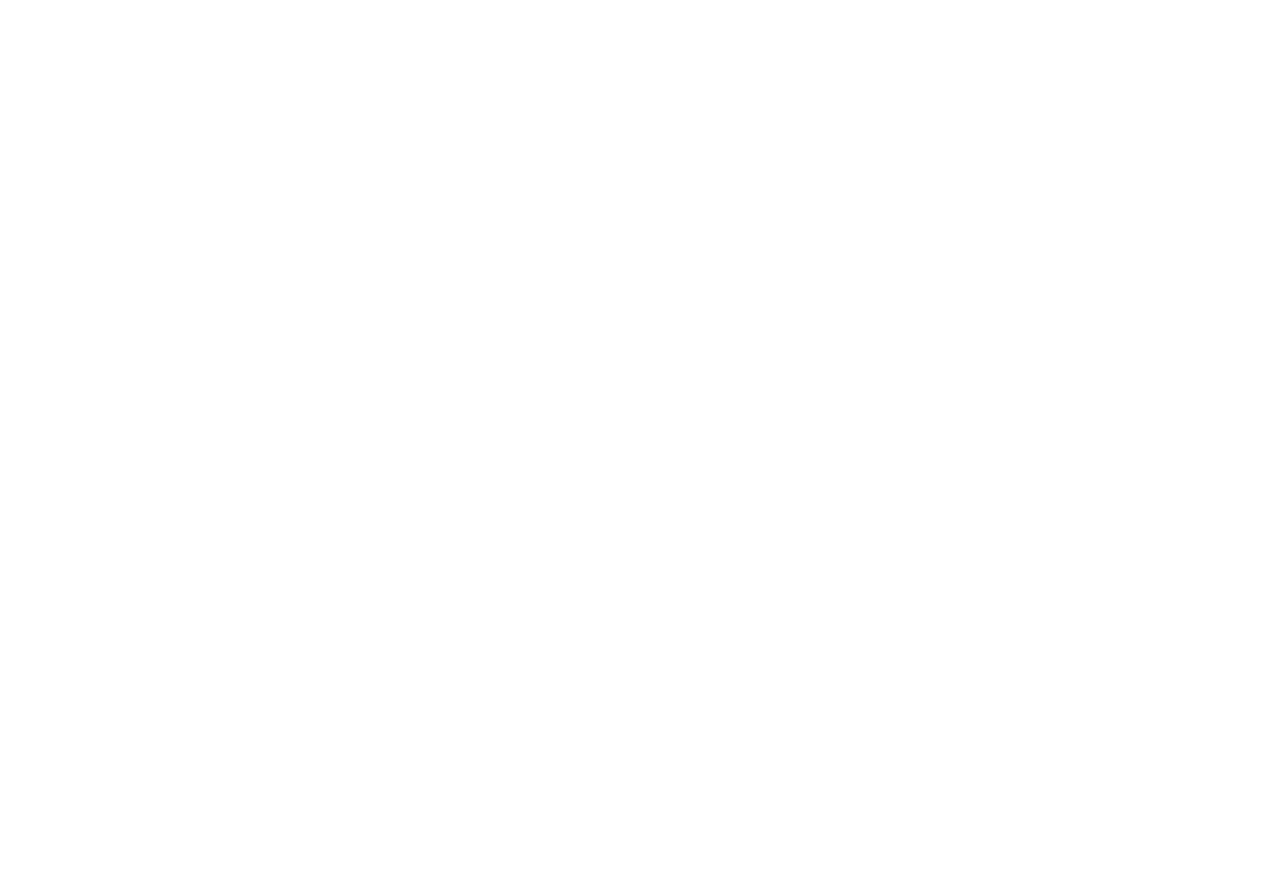
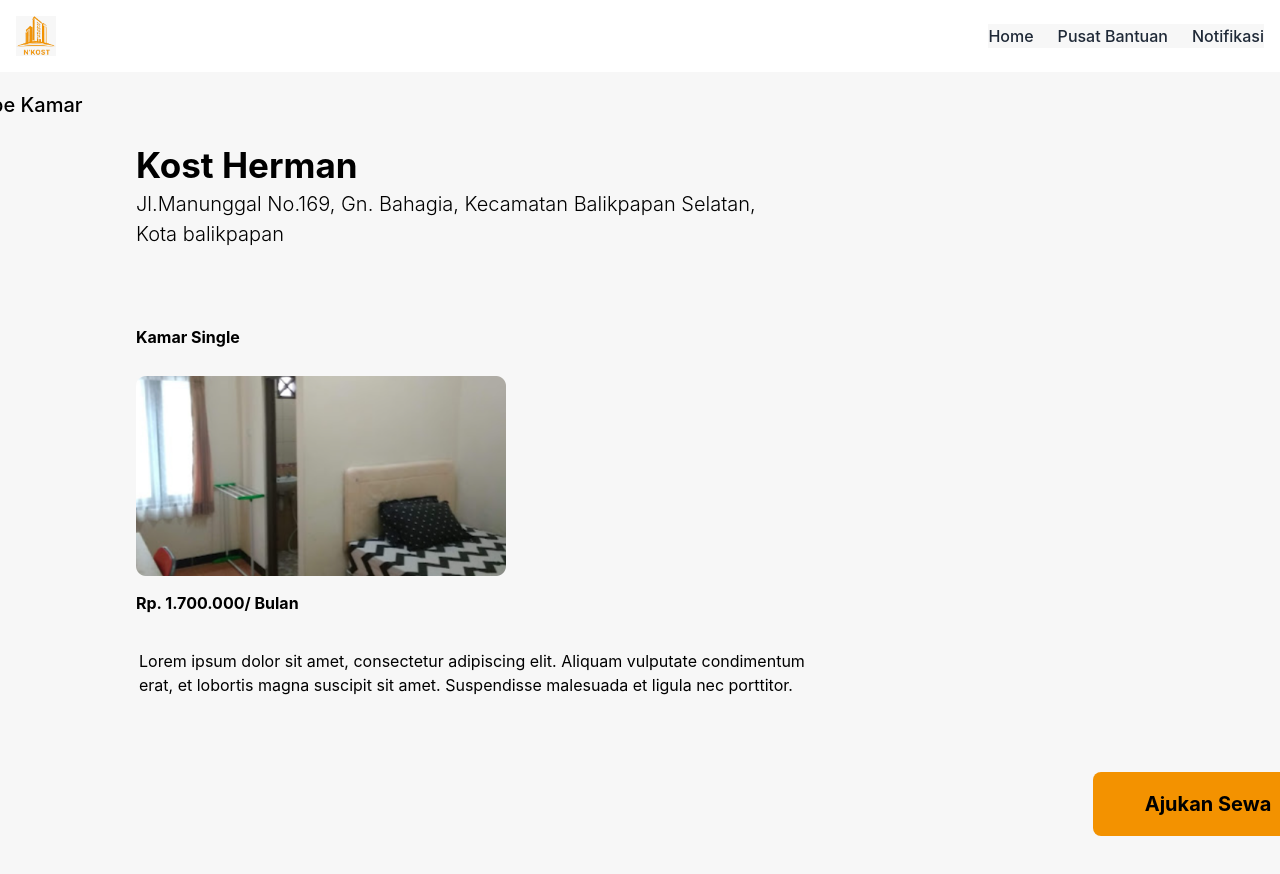
Before and after one commit to Yofandra/Client_NKost, a React (Vite) app: page /penyewa/sewa/kamar in a window 1280 px wide. Before the commit this address had no page. Shown: the top 874 px of the page. Before the commit the page ends 800 px from the top, so only its background shows below. Built offline with nearby package versions, Linux system fonts and the light colour scheme; a web font is replaced by a local one.

Commit message:
sewaKamar

```diff
--- a/src/main.jsx
+++ b/src/main.jsx
@@ -10,6 +10,7 @@
 import PageKamar from "./pages/penyewa/PageKamar";
 import PageLaporan from './pages/penyewa/PageLaporan';
 import PageDaftarKost from './pages/penyewa/PageDaftarKost';
+import PageSewaKamar from './pages/penyewa/PageSewaKamar';
 
 ReactDOM.render(
   <React.StrictMode>
@@ -24,6 +25,7 @@
         <Route path="/penyewa/kamar" element={<PageKamar />} />
         <Route path="/penyewa/laporan" element={<PageLaporan />} />
         <Route path="/penyewa/daftar/kost" element={<PageDaftarKost />} />
+        <Route path="/penyewa/sewa/kamar" element={<PageSewaKamar />} />
       </Routes>
     </BrowserRouter>
   </React.StrictMode>,
--- /dev/null
+++ b/src/pages/penyewa/PageSewaKamar.jsx
@@ -0,0 +1,71 @@
+// import Size24pxIcon from "../components/Size24pxIcon";
+import Size24pxIcon from "../../components/Size24pxIcon";
+import Navbar from "../../components/Navbar";
+
+
+const PageSewaKamar = () => {
+  return (
+    <>
+      <Navbar />
+    <div className="w-full relative bg-whitesmoke h-[1019px] overflow-hidden text-left text-11xl text-black font-inter">
+      <div className="absolute top-[146px] left-[1760px] w-[427px] h-[249px]">
+        <div className="absolute top-[0px] left-[0px] rounded-3xs bg-dimgray w-[427px] h-[249px]" />
+      </div>
+      <div className="absolute top-[1064px] left-[93px] w-6 h-6">
+        <div className="absolute top-[0px] left-[0px] w-6 h-6" />
+      </div>
+      <button className="cursor-pointer [border:none] p-0 bg-[transparent] absolute top-[0px] right-[1102px] w-[265px] h-[67px]">
+        <div className="absolute top-[15px] right-[0px] text-xl font-medium font-inter text-darkolivegreen text-left flex items-center w-[205px] h-9">
+          Tipe Kamar
+        </div>
+        <Size24pxIcon
+          size24pxIconSize24px="/chevronright@2x.png"
+          size24pxIconWidth="52px"
+          size24pxIconHeight="67px"
+          size24pxIconPosition="absolute"
+          size24pxIconTop="0px"
+          size24pxIconLeft="0px"
+        />
+      </button>
+      <div className="absolute top-[67px] left-[136px] w-[650px] h-24 text-[35px]">
+        <div className="absolute top-[0px] left-[0px] w-[650px] h-24">
+          <b className="absolute top-[0px] left-[0px]">Kost Herman</b>
+          <div className="absolute top-[50px] left-[0px] text-[20px] font-light inline-block w-[650px]">
+            Jl.Manunggal No.169, Gn. Bahagia, Kecamatan Balikpapan Selatan, Kota
+            balikpapan
+          </div>
+        </div>
+      </div>
+      <div className="absolute top-[304px] left-[136px] flex flex-col items-center justify-start">
+        <img
+          className="w-[370px] relative rounded-3xs h-[200px] object-cover"
+          alt=""
+          src="/image-20@2x.png"
+        />
+      </div>
+      <b className="absolute top-[253px] left-[136px]">Kamar Single</b>
+      <b className="absolute top-[519px] left-[136px]">Rp. 1.700.000/ Bulan</b>
+      <button className="cursor-pointer [border:none] py-[18px] px-[46px] bg-[#F39200] bg-fixx  absolute top-[700px] left-[1093px] rounded-3xs w-[230px] overflow-hidden flex flex-row items-center justify-center box-border">
+        <b className="relative text-xl font-inter text-black text-left bg-transparent">
+          Ajukan Sewa
+        </b>
+      </button>
+      <div className="absolute top-[577px] left-[139px] w-[1257px] h-[72px]">
+        <div className="absolute top-[0px] left-[0px] w-[1257px] h-[72px]">
+          <div className="absolute top-[0px] left-[0px] w-[1257px] h-[72px]">
+            <div className="absolute top-[0px] left-[0px]">
+              <p className="m-0">{`Lorem ipsum dolor sit amet, consectetur adipiscing elit. Aliquam vulputate condimentum `}</p>
+              <p className="m-0">
+                erat, et lobortis magna suscipit sit amet. Suspendisse malesuada
+                et ligula nec porttitor.
+              </p>
+            </div>
+          </div>
+        </div>
+      </div>
+    </div>
+    </>
+  );
+};
+
+export default PageSewaKamar;
```
Also changed, not shown: public/image-20@2x.png (added).
